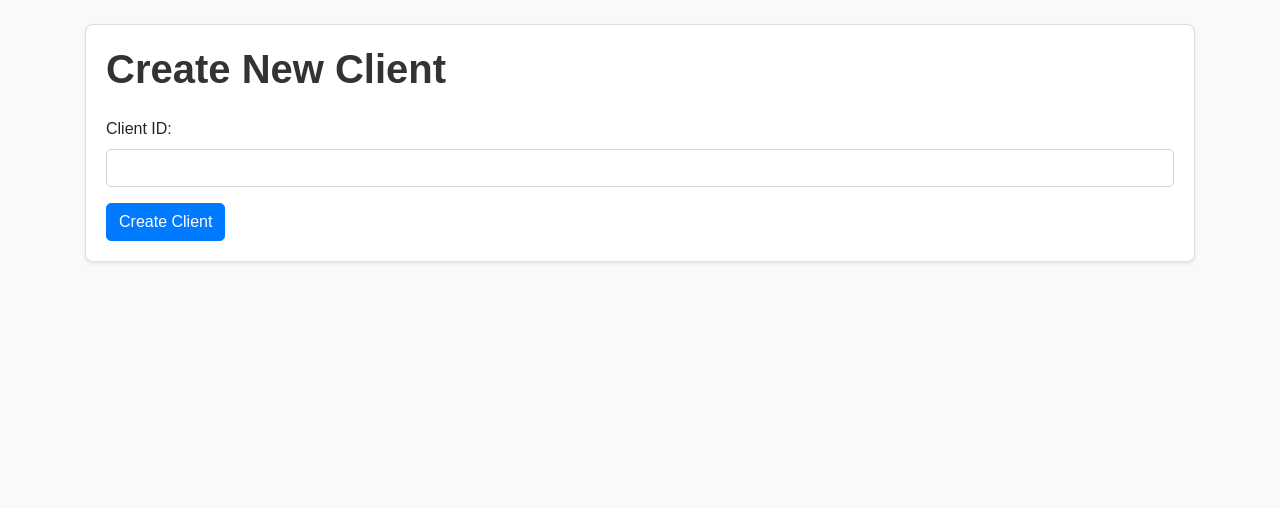
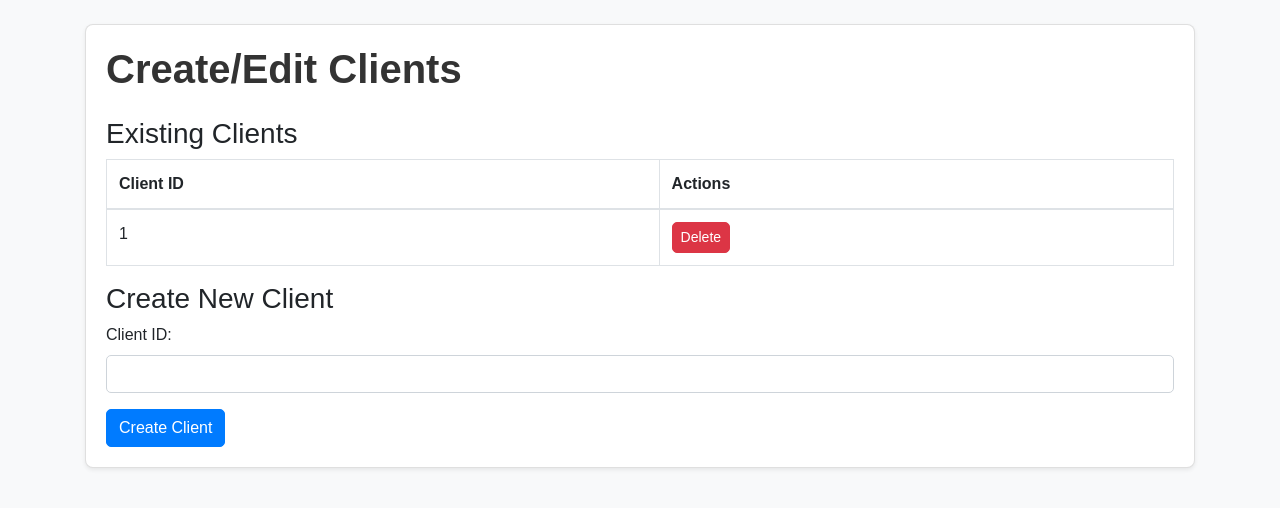
Before and after one commit to joepiercefireside/docreformatter, a Flask app: page /create_client in a window 1280 px wide. Shown: the part 66-574 px from the top of the page. Run offline with Flask 3, Linux system fonts and the light colour scheme; a user stored in the database is signed in; a database or web service that is not in the repository returns one stand-in record (values such as "Sample title"); some libraries are stand-ins or nearby versions.

Commit message:
update to get working

```diff
--- a/app.py
+++ b/app.py
@@ -214,10 +214,11 @@ def logout():
     flash('You have been logged out.', 'success')
     return redirect(url_for('login'))
 
-# Client creation route
+# Client creation and deletion routes
 @app.route('/create_client', methods=['GET', 'POST'])
 @login_required
 def create_client():
+    clients = get_clients(current_user.id)
     if request.method == 'POST':
         try:
             client_id = request.form.get('client_id').strip()
@@ -226,7 +227,6 @@ def create_client():
                 return redirect(url_for('create_client'))
             conn = get_db_connection()
             cur = conn.cursor()
-            # Insert a minimal record to register the client
             cur.execute(
                 "INSERT INTO settings (user_id, client_id) VALUES (%s, %s) ON CONFLICT DO NOTHING",
                 (current_user.id, client_id)
@@ -241,7 +241,28 @@ def create_client():
             logger.error(f"Error creating client: {str(e)}")
             flash('Failed to create client', 'danger')
             return redirect(url_for('create_client'))
-    return render_template('create_client.html')
+    return render_template('create_client.html', clients=clients)
+
+@app.route('/delete_client/<client_id>', methods=['POST'])
+@login_required
+def delete_client(client_id):
+    try:
+        conn = get_db_connection()
+        cur = conn.cursor()
+        cur.execute(
+            "DELETE FROM settings WHERE user_id = %s AND client_id = %s",
+            (current_user.id, client_id)
+        )
+        conn.commit()
+        cur.close()
+        conn.close()
+        if session.get('selected_client') == client_id:
+            session.pop('selected_client', None)
+        flash(f'Client {client_id} deleted successfully', 'success')
+    except Exception as e:
+        logger.error(f"Error deleting client: {str(e)}")
+        flash('Failed to delete client', 'danger')
+    return redirect(url_for('create_client'))
 
 # Prompt creation/editing route
 @app.route('/create_prompt', methods=['GET', 'POST'])
@@ -294,7 +315,15 @@ def create_prompt():
                 flash('Prompt content cannot be empty', 'danger')
                 return redirect(url_for('create_prompt', client_id=client_id))
             try:
-                save_prompt(prompt_content, client_id, current_user.id, prompt_name)
+                conn = get_db_connection()
+                cur = conn.cursor()
+                cur.execute(
+                    "UPDATE settings SET prompt = %s WHERE user_id = %s AND client_id = %s AND prompt_name = %s",
+                    (Json({'prompt': prompt_content}), current_user.id, client_id, prompt_name)
+                )
+                conn.commit()
+                cur.close()
+                conn.close()
                 flash(f'Prompt "{prompt_name}" updated successfully', 'success')
                 return redirect(url_for('create_prompt', client_id=client_id))
             except Exception as e:
@@ -351,8 +380,13 @@ def create_template():
         client_id = request.form.get('client_id', '').strip()
         template_name = request.form.get('template_name', '').strip()
         prompt_name = request.form.get('prompt_name', '').strip()
+        prompt_name_new = request.form.get('prompt_name_new', '').strip()
         prompt_content = request.form.get('prompt_content', '').strip()
         template_file = request.files.get('template_file')
+
+        # Use new prompt name if provided
+        if prompt_name_new and prompt_content:
+            prompt_name = prompt_name_new
 
         if action == 'create':
             if not template_name:
@@ -361,8 +395,8 @@ def create_template():
             if not template_file or not template_file.filename.endswith('.docx'):
                 flash('Valid .docx template file required', 'danger')
                 return redirect(url_for('create_template', client_id=client_id))
-            if not prompt_name and not (prompt_content and prompt_name):
-                flash('Please select an existing prompt or create a new one', 'danger')
+            if not prompt_name:
+                flash('Please select an existing prompt or provide a new one', 'danger')
                 return redirect(url_for('create_template', client_id=client_id))
             try:
                 conn = get_db_connection()
@@ -377,6 +411,17 @@ def create_template():
                     cur.close()
                     conn.close()
                     return redirect(url_for('create_template', client_id=client_id))
+                # Check if prompt name exists
+                if prompt_name_new:
+                    cur.execute(
+                        "SELECT id FROM settings WHERE user_id = %s AND client_id = %s AND prompt_name = %s",
+                        (current_user.id, client_id, prompt_name)
+                    )
+                    if cur.fetchone():
+                        flash(f'Prompt "{prompt_name}" already exists for this client', 'danger')
+                        cur.close()
+                        conn.close()
+                        return redirect(url_for('create_template', client_id=client_id))
                 # Save prompt if provided
                 if prompt_content and prompt_name:
                     save_prompt(prompt_content, client_id, current_user.id, prompt_name)
@@ -395,14 +440,35 @@ def create_template():
             if not template_name:
                 flash('Template name cannot be empty', 'danger')
                 return redirect(url_for('create_template', client_id=client_id))
-            if not prompt_name and not (prompt_content and prompt_name):
-                flash('Please select an existing prompt or create a new one', 'danger')
+            if not prompt_name:
+                flash('Please select an existing prompt or provide a new one', 'danger')
                 return redirect(url_for('create_template', client_id=client_id))
             try:
+                conn = get_db_connection()
+                cur = conn.cursor()
+                if prompt_name_new:
+                    cur.execute(
+                        "SELECT id FROM settings WHERE user_id = %s AND client_id = %s AND prompt_name = %s",
+                        (current_user.id, client_id, prompt_name)
+                    )
+                    if cur.fetchone():
+                        flash(f'Prompt "{prompt_name}" already exists for this client', 'danger')
+                        cur.close()
+                        conn.close()
+                        return redirect(url_for('create_template', client_id=client_id))
+                if prompt_content and prompt_name:
+                    save_prompt(prompt_content, client_id, current_user.id, prompt_name)
                 if template_file and template_file.filename.endswith('.docx'):
                     save_template(template_file, client_id, current_user.id, prompt_name, template_name)
-                if prompt_content and prompt_name:
-                    save_prompt(prompt_content, client_id, current_user.id, prompt_name)
+                else:
+                    # Update prompt_name without changing template
+                    cur.execute(
+                        "UPDATE settings SET prompt_name = %s WHERE user_id = %s AND client_id = %s AND template_name = %s",
+                        (prompt_name, current_user.id, client_id, template_name)
+                    )
+                    conn.commit()
+                cur.close()
+                conn.close()
                 flash(f'Template "{template_name}" updated successfully', 'success')
                 return redirect(url_for('create_template', client_id=client_id))
             except Exception as e:
@@ -763,7 +829,7 @@ def save_template(file, client_id, user_id, prompt_name, template_name):
         conn = get_db_connection()
         cur = conn.cursor()
         cur.execute(
-            "INSERT INTO settings (user_id, client_id, template, prompt_name, template_name) VALUES (%s, %s, %s, %s, %s) ON CONFLICT ON CONSTRAINT settings_unique_user_client_prompt_template DO UPDATE SET template = EXCLUDED.template",
+            "INSERT INTO settings (user_id, client_id, template, prompt_name, template_name) VALUES (%s, %s, %s, %s, %s) ON CONFLICT ON CONSTRAINT settings_unique_user_client_prompt_template DO UPDATE SET template = EXCLUDED.template, prompt_name = EXCLUDED.prompt_name",
             (user_id, client_id, file_data, prompt_name, template_name)
         )
         conn.commit()
--- a/templates/create_client.html
+++ b/templates/create_client.html
@@ -4,7 +4,33 @@
 {% block content %}
 <div class="card shadow-sm">
     <div class="card-body">
-        <h1 class="card-title mb-4">Create New Client</h1>
+        <h1 class="card-title mb-4">Create/Edit Clients</h1>
+        <h3>Existing Clients</h3>
+        {% if clients %}
+            <table class="table table-bordered">
+                <thead>
+                    <tr>
+                        <th>Client ID</th>
+                        <th>Actions</th>
+                    </tr>
+                </thead>
+                <tbody>
+                    {% for client in clients %}
+                        <tr>
+                            <td>{{ client }}</td>
+                            <td>
+                                <form method="POST" action="{{ url_for('delete_client', client_id=client) }}" style="display:inline;">
+                                    <button type="submit" class="btn btn-sm btn-danger" onclick="return confirm('Are you sure you want to delete {{ client }}? This will remove all associated prompts and templates.');">Delete</button>
+                                </form>
+                            </td>
+                        </tr>
+                    {% endfor %}
+                </tbody>
+            </table>
+        {% else %}
+            <p>No clients found.</p>
+        {% endif %}
+        <h3>Create New Client</h3>
         <form method="POST">
             <div class="form-group">
                 <label for="client_id">Client ID:</label>
```
Also changed, not shown: templates/create_prompt.html (+16 -50 lines), templates/create_template.html (+11 -8 lines).
